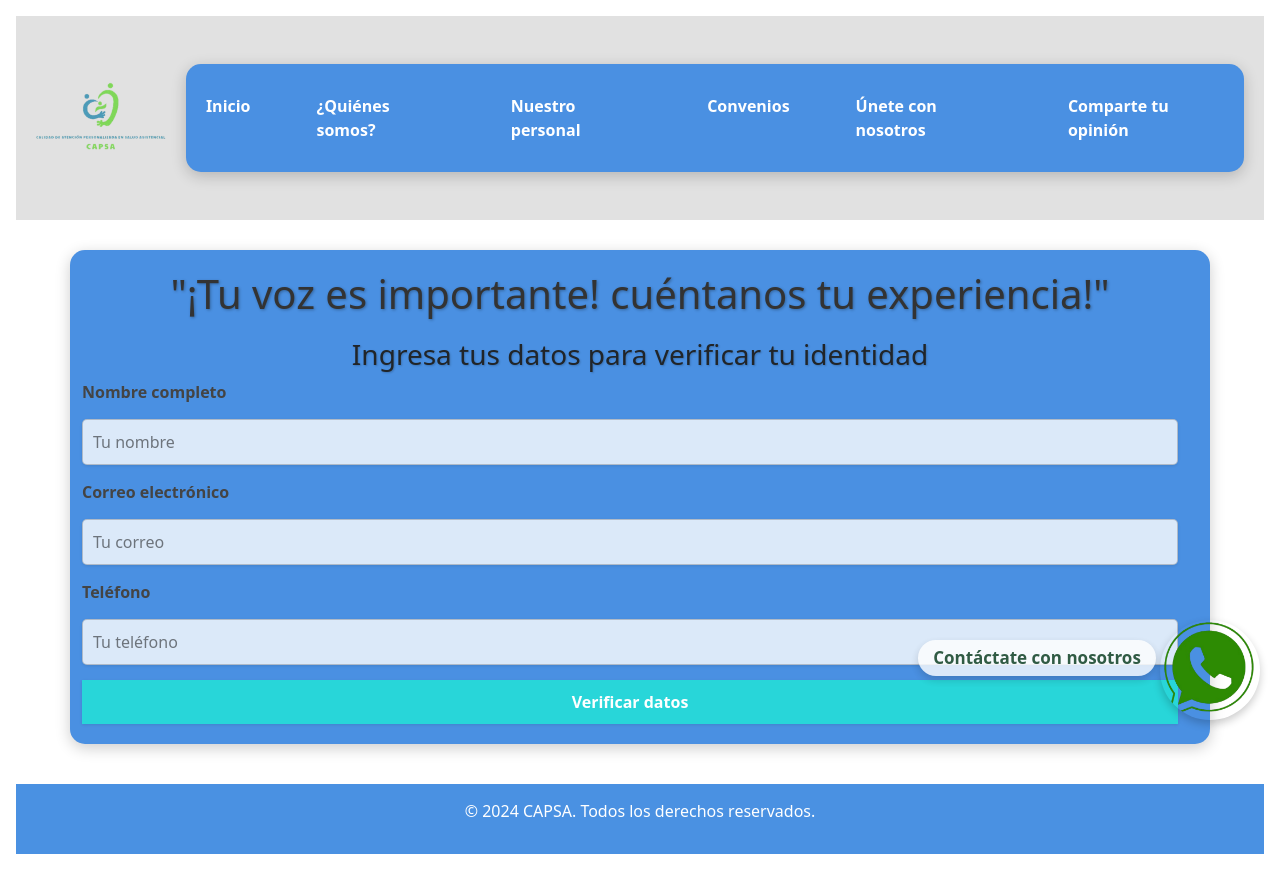
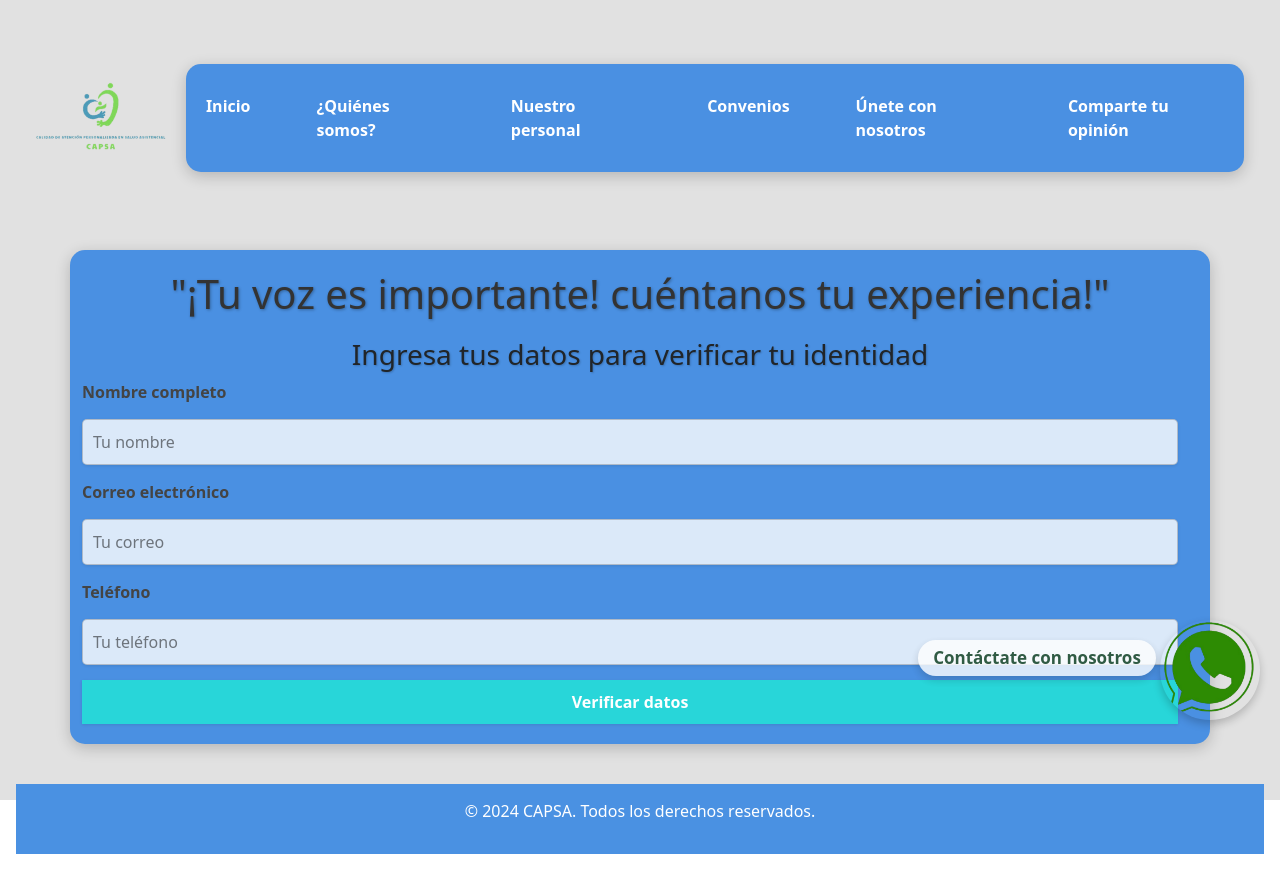
Before and after one commit to Tatianajimenez12/PAGINA-CAPSA-, a plain HTML site: page CAPSA_PROYECTO/reseñas.html in a window 1280 px wide. Drawn offline with nearby package versions, Linux system fonts and the light colour scheme.

```diff
--- a/CAPSA_PROYECTO/reseñas.css
+++ b/CAPSA_PROYECTO/reseñas.css
@@ -5,6 +5,16 @@
     background: #E1E1E1;
     margin: 0;
     padding: 0;
+}
+
+.background {
+    background-color: #E1E1E1;
+    position: fixed;
+    top: 0;
+    left: 0;
+    width: 100%;
+    height: 100%;
+    z-index: -1;
 }
 
 
```
Also changed, not shown: CAPSA_PROYECTO/nuestro-personal.html (+2 -0 lines).
